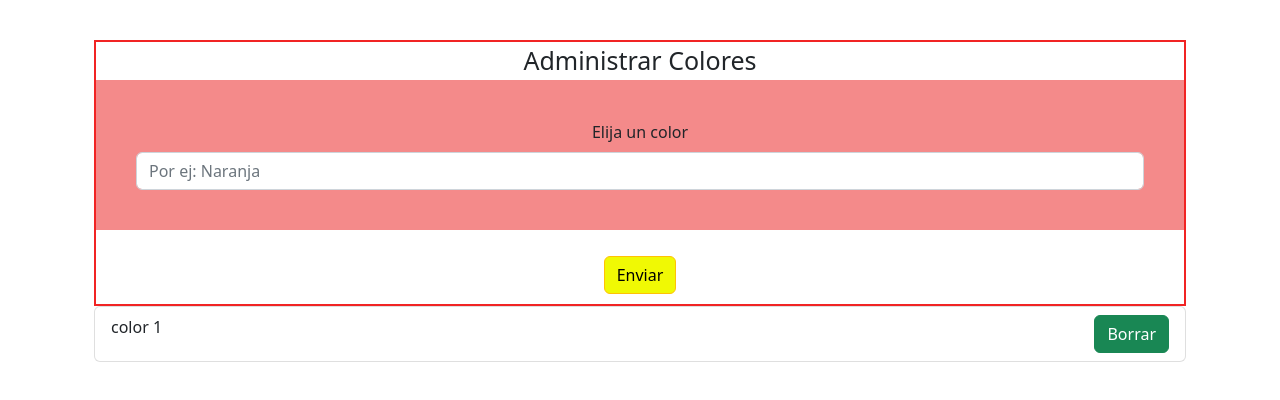
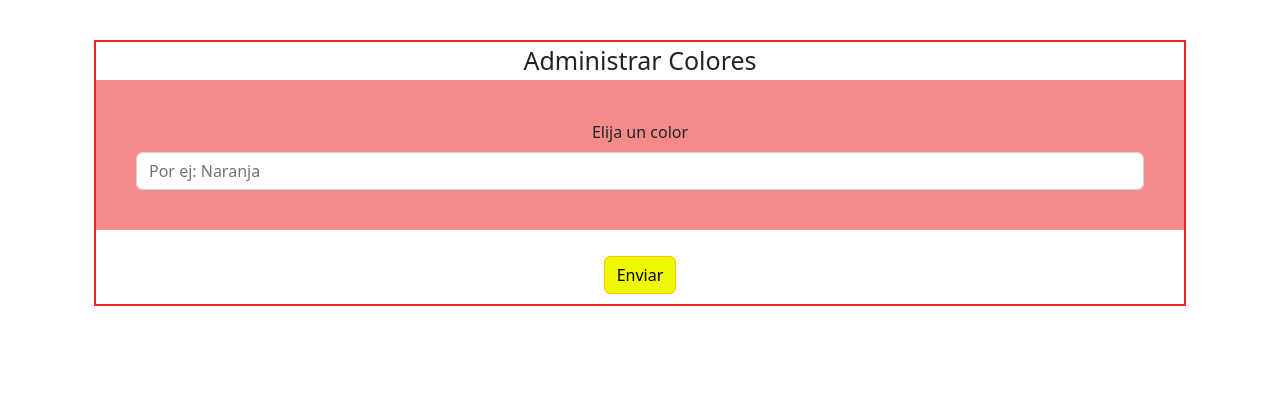
Before and after one commit to NicolasGalia/ejercicio-6-React, a React (Create React App) app: page / in a window 1280 px wide. Shown: the top 400 px of the page. Built offline with nearby package versions, Linux system fonts and the light colour scheme.

Commit message:
logramos armar la lista de colores para agregar y borrar colores

```diff
--- a/src/components/AdminColores.jsx
+++ b/src/components/AdminColores.jsx
@@ -5,6 +5,7 @@ import Form from "react-bootstrap/Form";
 import "bootstrap/dist/css/bootstrap.min.css";
 import Container from "react-bootstrap/Container";
 import Colores from "./Colores";
+
 
 const AdminColores = () => {
   // aqui va la logica
@@ -16,6 +17,13 @@ const AdminColores = () => {
     setArrayColor([...arrayColor, color]);
     setColor("")
   };
+
+const borrarColor = (nombre)=>{
+let arregloModificado = arrayColor.filter((item)=> item !== nombre);
+//actualizar el state
+setArrayColor(arregloModificado);
+
+}
 
   return (
     <Container>
@@ -34,7 +42,7 @@ const AdminColores = () => {
           Enviar
         </Button>
       </Form>
-      <Colores></Colores>
+      <Colores propsArregloColor={arrayColor} borrarColor={borrarColor}></Colores>
     </Container>
   );
 };
--- a/src/components/Color.jsx
+++ b/src/components/Color.jsx
@@ -1,12 +1,11 @@
 import React from "react";
-import Button from "react-bootstrap/esm/Button";
-import ListGroup from "react-bootstrap/ListGroup";
+import {ListGroup, Button} from "react-bootstrap";
 
-const Color = () => {
+const Color = ({nombreColor, borrarColor}) => {
   return (
     <ListGroup.Item className="d-flex justify-content-between">
-      color 1
-      <Button variant="success">Borrar</Button>
+     {nombreColor}
+      <Button variant="success" onClick={()=> borrarColor(nombreColor)}>Borrar</Button>
     </ListGroup.Item>
   );
 };
--- a/src/components/Colores.jsx
+++ b/src/components/Colores.jsx
@@ -1,12 +1,18 @@
-import React from 'react';
-import ListGroup from 'react-bootstrap/ListGroup';
-import Color from './Color';
+import React from "react";
+import ListGroup from "react-bootstrap/ListGroup";
+import Color from "./Color";
+import Container from "react-bootstrap/Container";
 
-const Colores = () => {
+const Colores = ({propsArregloColor, borrarColor}) => {
   return (
+    <Container>
     <ListGroup>
-<Color></Color>
+  {
+  propsArregloColor.map((color, posicion) => <Color key={posicion} nombreColor={color} borrarColor={borrarColor}></Color>)
+}
+
     </ListGroup>
+    </Container>
   );
 };
 
```
